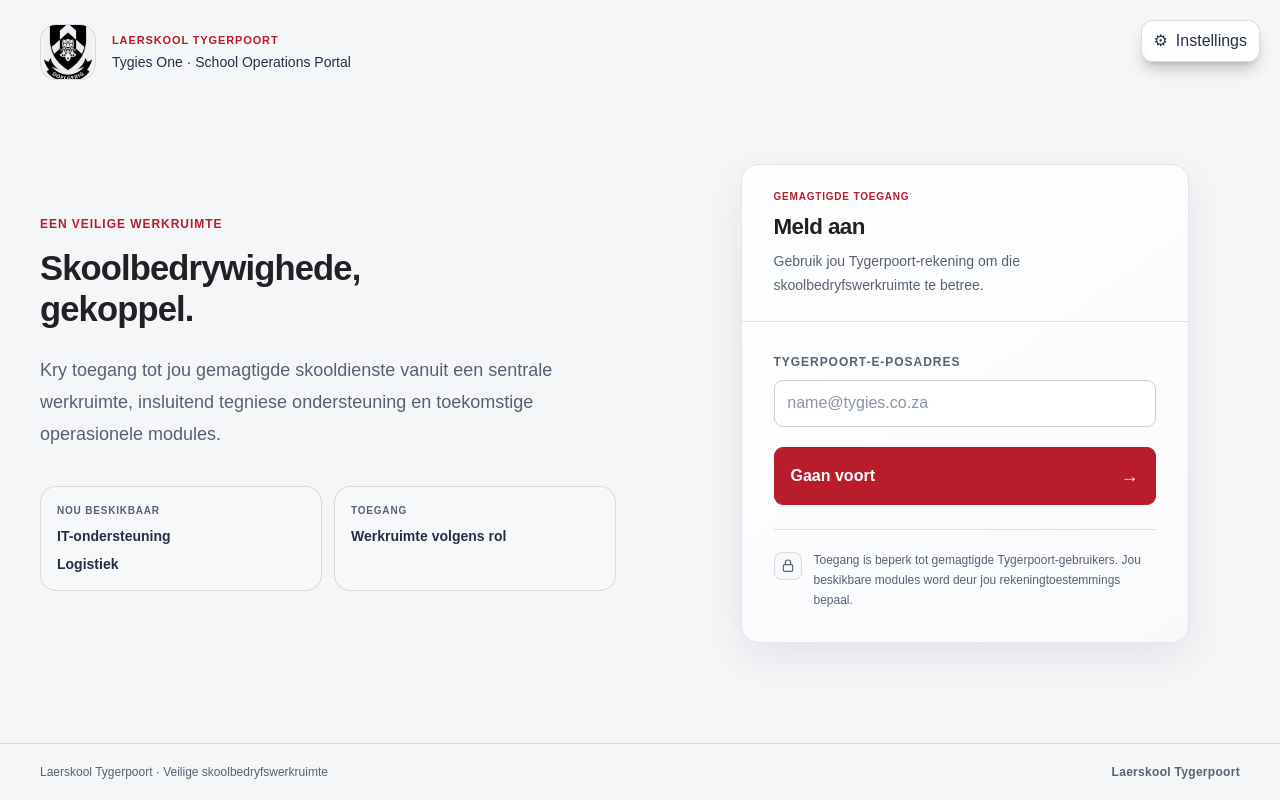
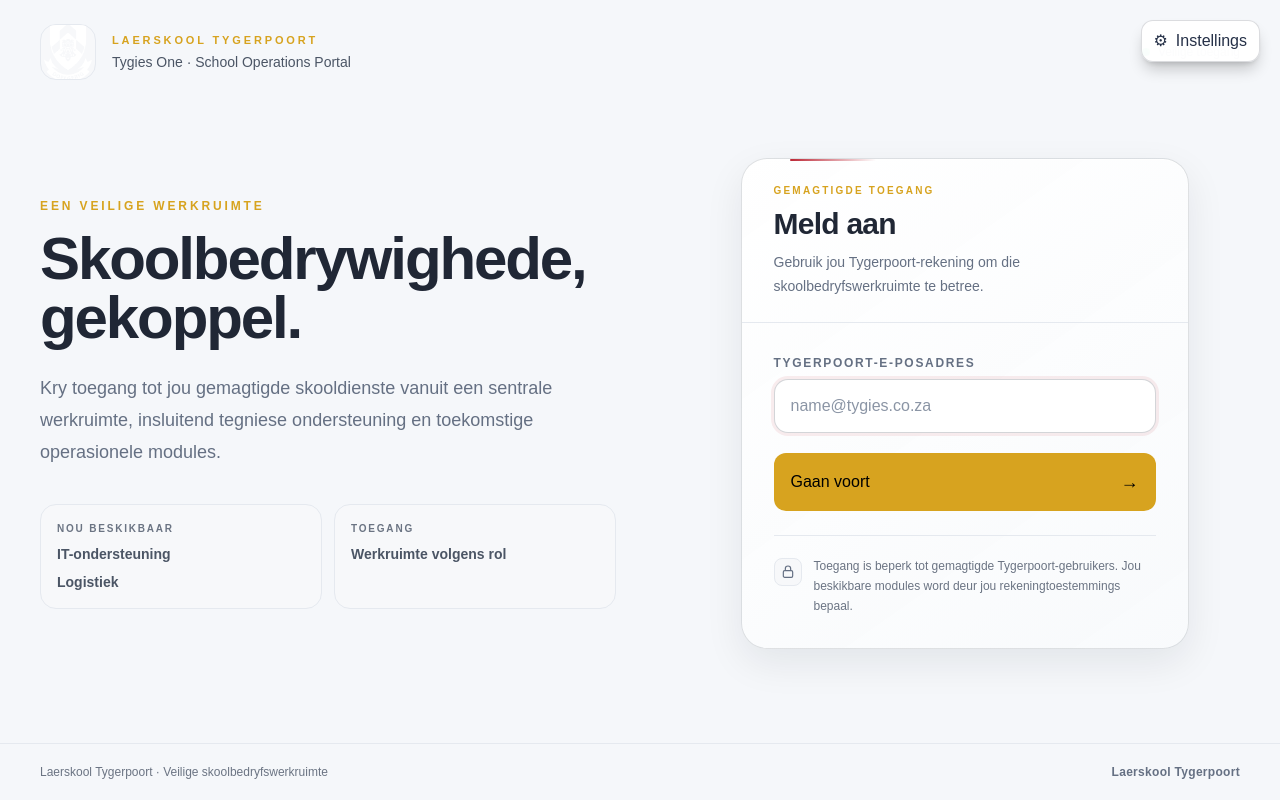
Before and after one commit to wbreytenbach-ops/nkrn-platform, a Next.js app in the folder web/: page /login in a window 1280 px wide. Built offline with nearby package versions, Linux system fonts and the light colour scheme; no server answers.

Commit message:
Separate Tygies One sign-in from legacy NKRN page styling

```diff
--- a/web/src/app/login/page.tsx
+++ b/web/src/app/login/page.tsx
@@ -160,7 +160,7 @@
     }
 
     return (
-        <main className="tygies-login-page nkrn-control relative min-h-screen overflow-hidden bg-zinc-950 text-white">
+        <main className="tygies-login-page relative min-h-screen overflow-hidden bg-zinc-950 text-white">
             {/* BACKGROUND */}
 
             <div className="pointer-events-none absolute inset-0 overflow-hidden">
```
